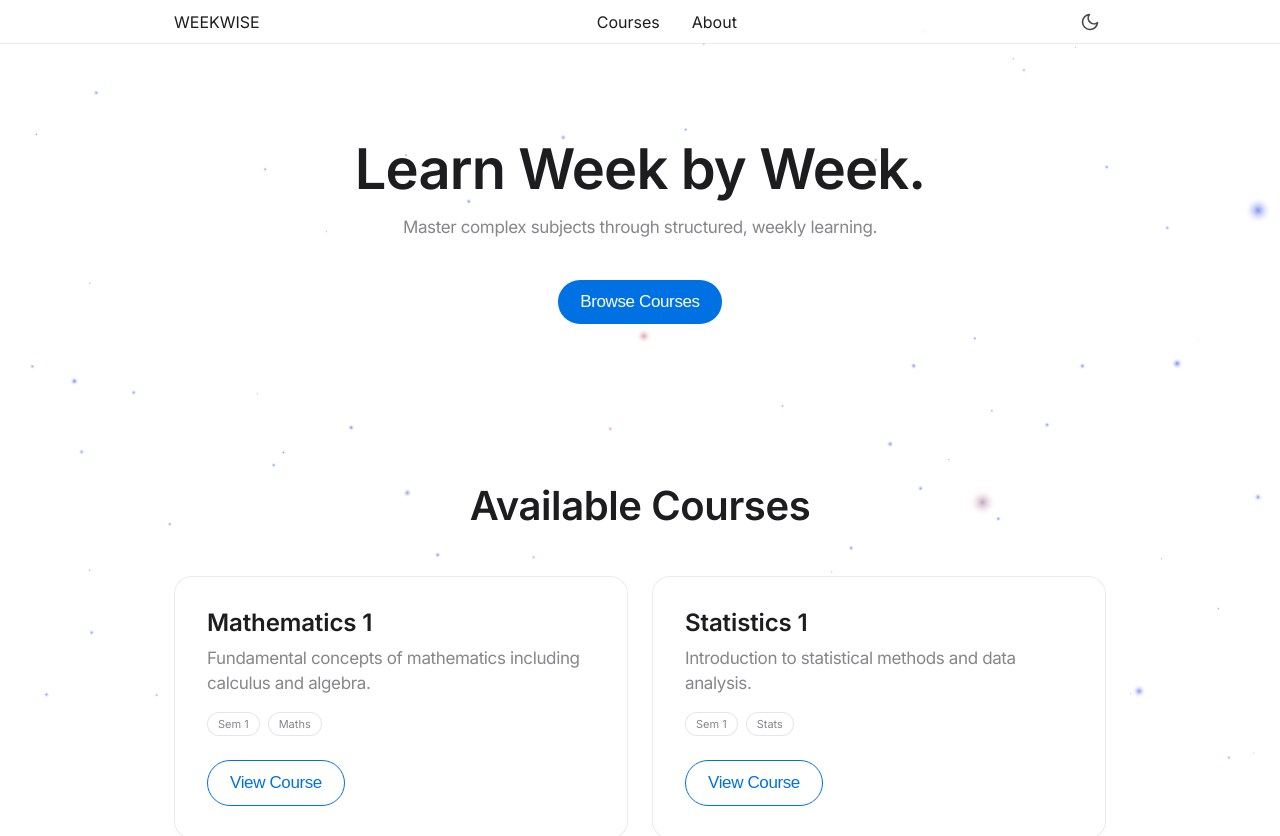
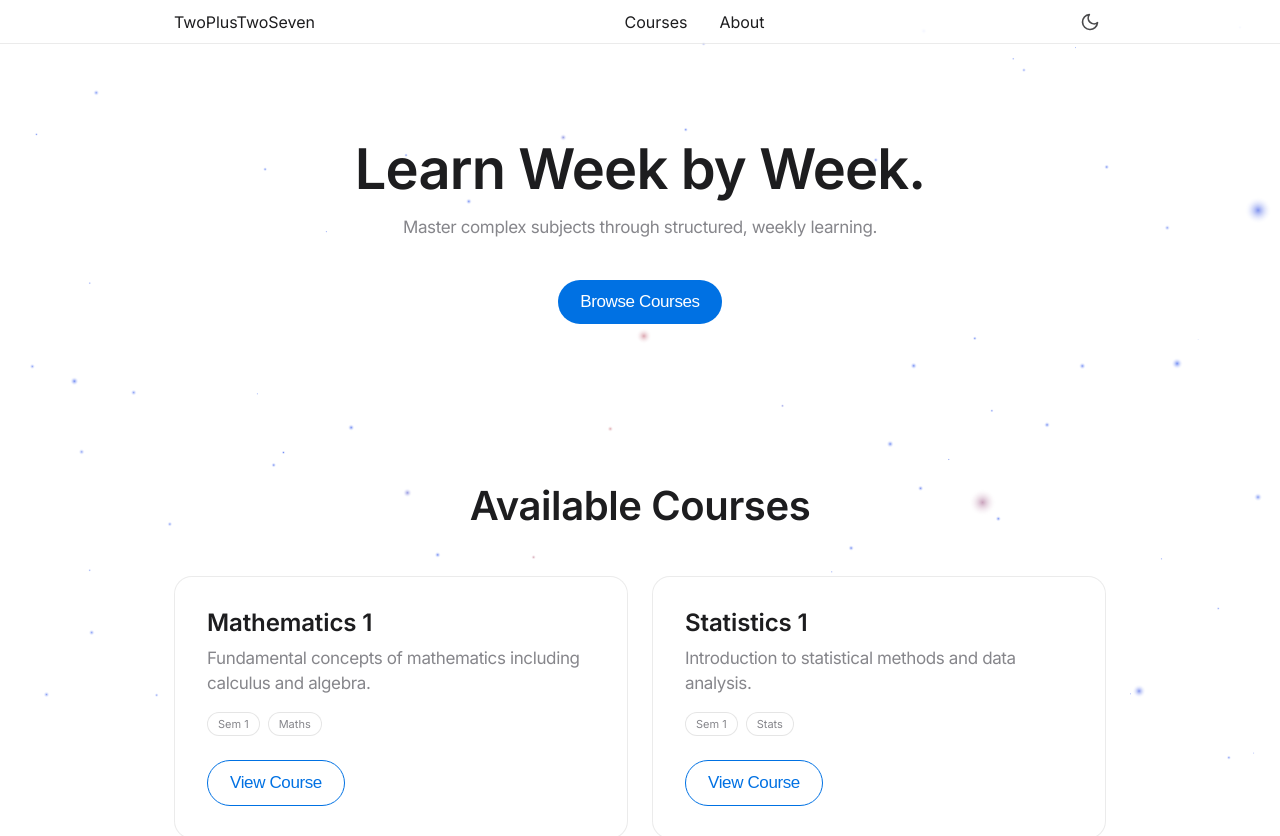
Before and after one commit to boringinteractive-dotcom/head-on-a-radio, a Next.js app: page / in a window 1280 px wide. Shown: the top 836 px of the page. Built offline with nearby package versions, Linux system fonts and the light colour scheme.

Commit message:
Update Navbar.js

```diff
--- a/src/components/Navbar.js
+++ b/src/components/Navbar.js
@@ -17,7 +17,7 @@ export default function Navbar() {
       <div className="container navbar-content">
         <div className="navbar-left">
           <Link href="/" className="logo">
-            WEEKWISE
+            TwoPlusTwoSeven
           </Link>
         </div>
         <div className="navbar-center">
```
